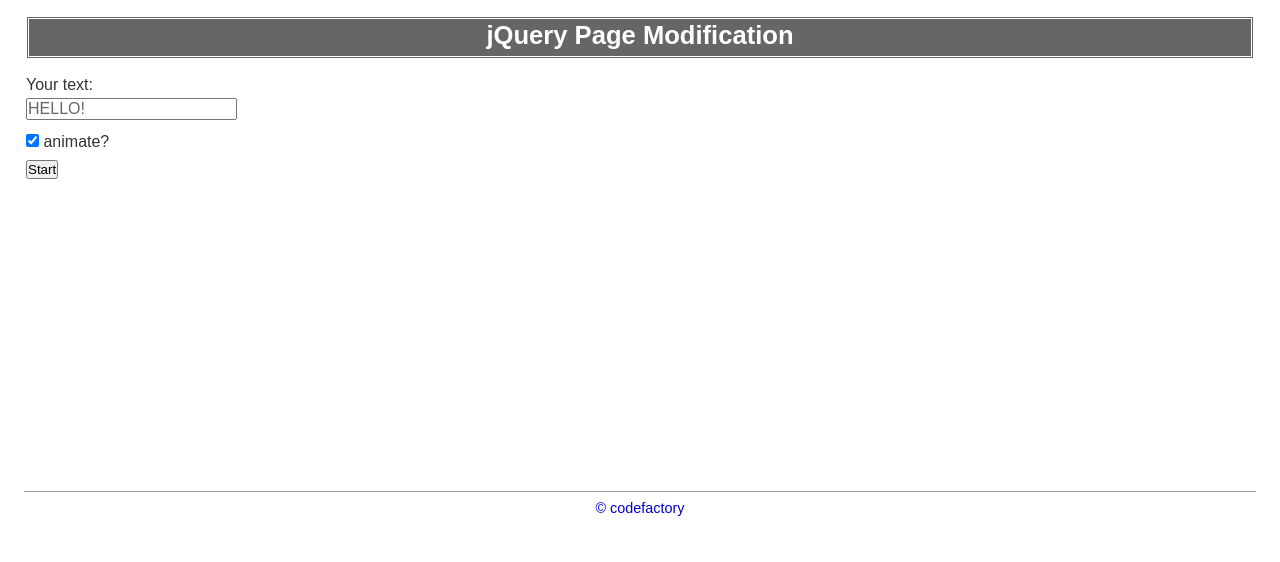
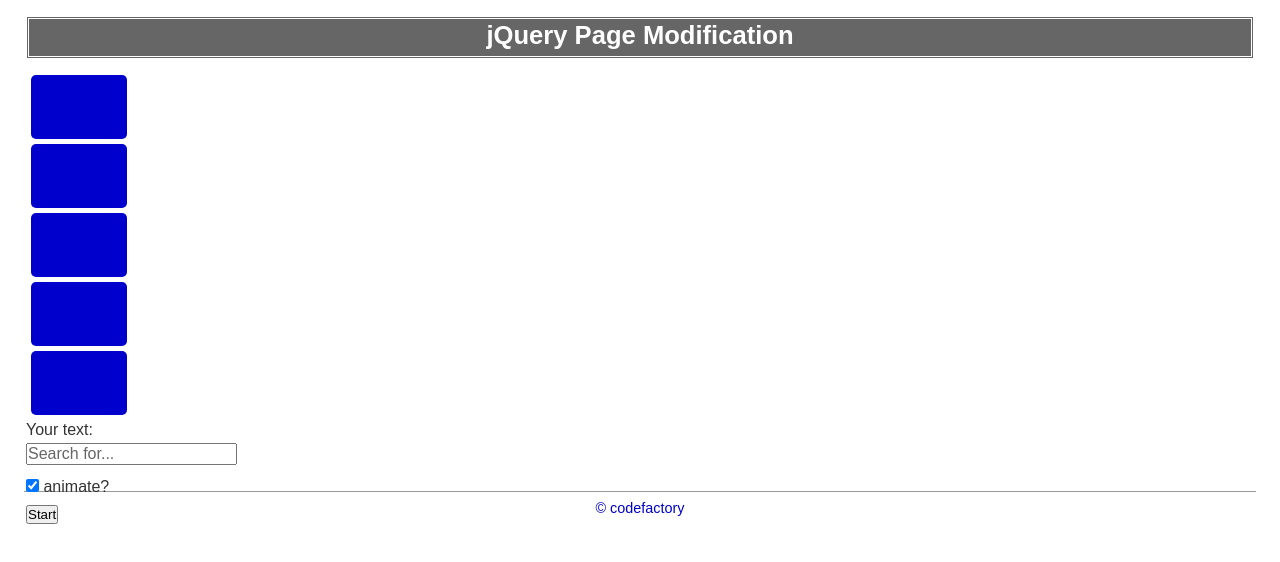
Before and after one commit to tinablau/FSWD50-Martina-Roman-JQuery-Day01, a plain HTML site: page int1/exercise.html in a window 1280 px wide. Drawn offline with nearby package versions, Linux system fonts and the light colour scheme.

Commit message:
intermediate excercise

```diff
--- a/int1/myscript.js
+++ b/int1/myscript.js
@@ -2,7 +2,20 @@ $("form").submit(function(e) {
 
 	e.preventDefault();
 
+});
+
+// $("form").remove();
+// removed form
+
+var newDiv = $('<div></div><div></div><div></div><div></div><div></div>');
+$("article").prepend(newDiv);
+
+$("article div").addClass("box");
+
+$("a").attr('href', 'http://www.codefactory.wien');
 
 
+$("#msg").val("Search for...");
 
-});
+
+$()
```
Also changed, not shown: int1/styles.css (line endings or trailing spaces).
